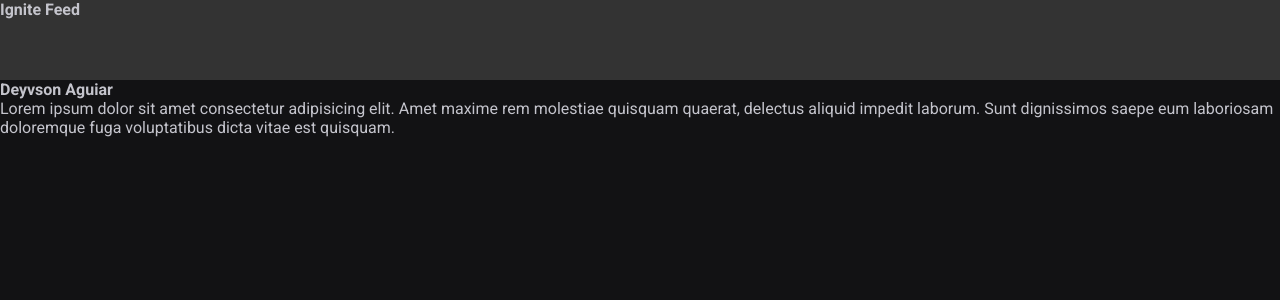
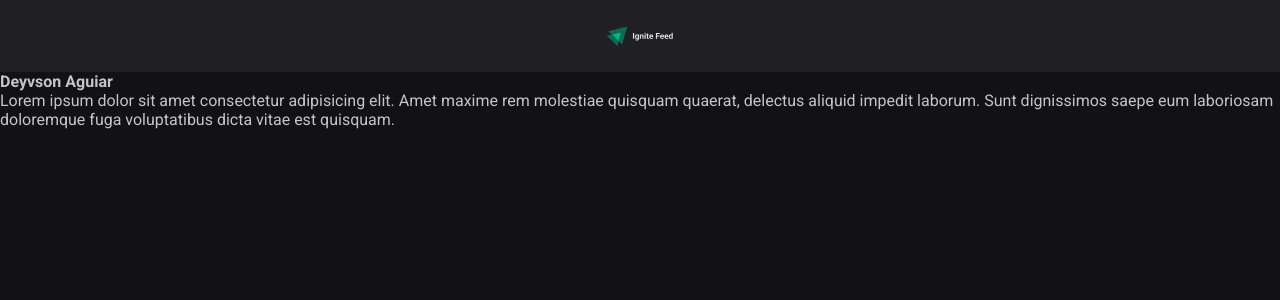
Before and after one commit to deyvsonaguiar/ignite-feed, a React (Vite) app in the folder fundamentos-reactjs/: page / in a window 1280 px wide. Shown: the top 300 px of the page. Built offline with nearby package versions, Linux system fonts and the light colour scheme.

Commit message:
Componente Header

```diff
--- a/fundamentos-reactjs/src/components/Header.jsx
+++ b/fundamentos-reactjs/src/components/Header.jsx
@@ -1,9 +1,13 @@
 import styles from './Header.module.css'
+
+import igniteLogo from '../assets/ignite-logo.svg'
+
+console.log(igniteLogo)
 
 export function Header() {
     return (
         <header className={styles.header}>
-            <strong>Ignite Feed</strong>
+            <img src={igniteLogo} alt="Logotipo" />
         </header>
     )
 }
--- a/fundamentos-reactjs/src/components/Header.module.css
+++ b/fundamentos-reactjs/src/components/Header.module.css
@@ -1,4 +1,10 @@
 .header {
-    background: #333;
-    height: 80px;
+    background: var(--gray-800);
+    display: flex;
+    justify-content: center;
+    padding: 1.25rem 0;
 }
+
+.header img {
+    height: 2rem;
+}
```
Also changed, not shown: fundamentos-reactjs/src/assets/ignite-logo.svg (added).
